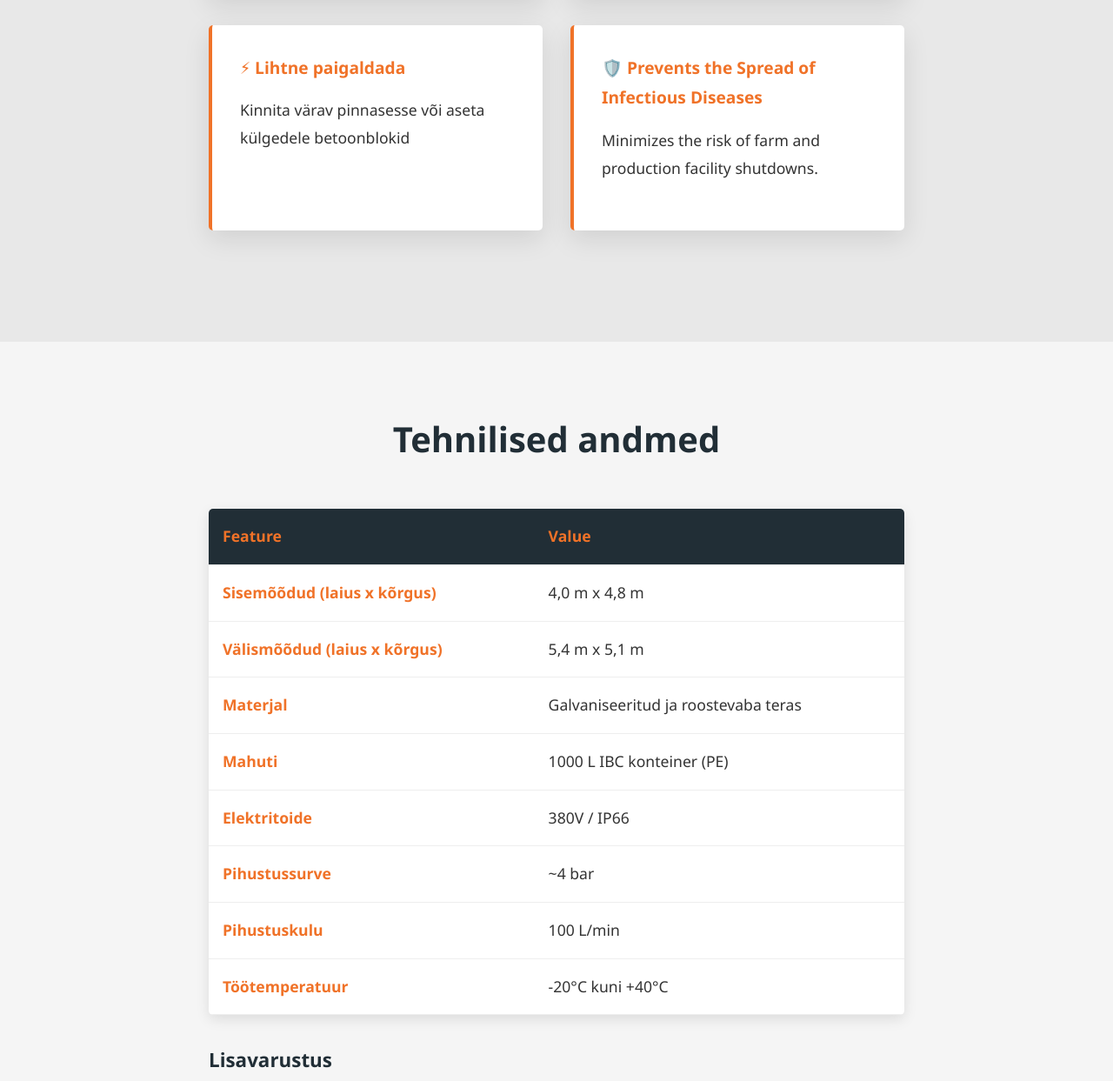
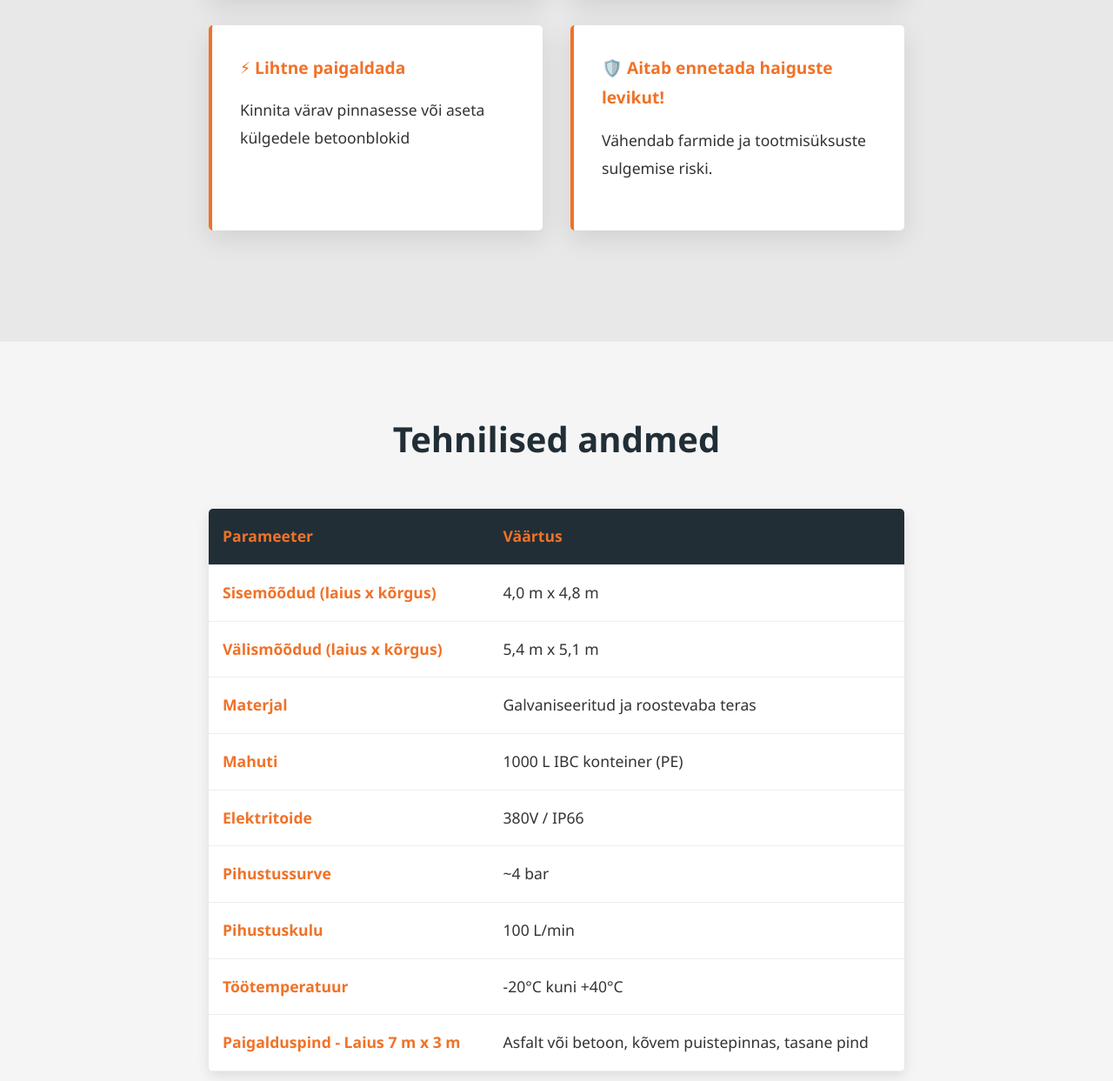
Before and after one commit to kirkelaht/dsonordic, a plain HTML site: page index.html in a window 1280 px wide. Shown: the part 4017-5260 px from the top of the page at 87% size. Drawn offline with Linux system fonts and the light colour scheme.

Commit message:
Add files via upload

```diff
--- a/index.html
+++ b/index.html
@@ -736,8 +736,8 @@
             <p><span data-lang="et">Kinnita värav pinnasesse või aseta külgedele betoonblokid</span><span data-lang="fi" style="display:none;">Kiinnitä portti maahan tai aseta sivuille betonilohkareet</span><span data-lang="sv" style="display:none;">Fäst porten i marken eller placera betongblock på sidorna</span><span data-lang="en" style="display:none;">Secure the gate to the ground or place concrete blocks on the sides</span></p>
           </div>
           <div class="benefit-card">
-            <h4><span data-lang="et">🛡️ Prevents the Spread of Infectious Diseases</span><span data-lang="fi" style="display:none;">Ehkäisee tartuntatautien leviämistä</span><span data-lang="sv" style="display:none;">Förebygger spridning av infektionssjukdomar</span><span data-lang="en" style="display:none;">🛡️ Prevents the Spread of Infectious Diseases</span></h4>
-            <p><span data-lang="et">Minimizes the risk of farm and production facility shutdowns.</span><span data-lang="fi" style="display:none;">Minimoi maatilojen ja tuotantolaitosten sulkemisriskin</span><span data-lang="sv" style="display:none;">Minimerar risken för att gårdar och produktionsenheter stängs</span><span data-lang="en" style="display:none;">Minimizes the risk of farm and production facility shutdowns.</span></p>
+            <h4><span data-lang="et">🛡️ Aitab ennetada haiguste levikut!</span><span data-lang="fi" style="display:none;">Ehkäisee tartuntatautien leviämistä</span><span data-lang="sv" style="display:none;">Förebygger spridning av infektionssjukdomar</span><span data-lang="en" style="display:none;">🛡️ Prevents the Spread of Infectious Diseases</span></h4>
+            <p><span data-lang="et">Vähendab farmide ja tootmisüksuste sulgemise riski.</span><span data-lang="fi" style="display:none;">Minimoi maatilojen ja tuotantolaitosten sulkemisriskin</span><span data-lang="sv" style="display:none;">Minimerar risken för att gårdar och produktionsenheter stängs</span><span data-lang="en" style="display:none;">Minimizes the risk of farm and production facility shutdowns.</span></p>
           </div>
         </div>
       </div>
@@ -758,10 +758,10 @@
           <thead>
             <tr>
               <th>
-                <span data-lang="et">Feature</span><span data-lang="fi" style="display:none;">Ominaisuus</span><span data-lang="sv" style="display:none;">Egenskap</span><span data-lang="en" style="display:none;">Feature</span>
+                <span data-lang="et">Parameeter</span><span data-lang="fi" style="display:none;">Ominaisuus</span><span data-lang="sv" style="display:none;">Egenskap</span><span data-lang="en" style="display:none;">Feature</span>
               </th>
               <th>
-                <span data-lang="et">Value</span><span data-lang="fi" style="display:none;">Arvo</span><span data-lang="sv" style="display:none;">Värde</span><span data-lang="en" style="display:none;">Value</span>
+                <span data-lang="et">Väärtus</span><span data-lang="fi" style="display:none;">Arvo</span><span data-lang="sv" style="display:none;">Värde</span><span data-lang="en" style="display:none;">Value</span>
               </th>
             </tr>
           </thead>
@@ -797,6 +797,10 @@
             <tr>
               <td><strong><span data-lang="et">Töötemperatuur</span><span data-lang="fi" style="display:none;">Käyttölämpötila</span><span data-lang="sv" style="display:none;">Arbetstemperatur</span><span data-lang="en" style="display:none;">Operating Temperature</span></strong></td>
               <td>-20°C kuni +40°C</td>
+            </tr>
+            <tr>
+              <td><strong><span data-lang="et">Paigalduspind - Laius 7 m x 3 m</span><span data-lang="fi" style="display:none;">Asennusalue - Leveys 7 m x 3 m</span><span data-lang="sv" style="display:none;">Installationsyta - Bredd 7 m x 3 m</span><span data-lang="en" style="display:none;">Installation area - Width 7 m x 3 m</span></strong></td>
+              <td><span data-lang="et">Asfalt või betoon, kõvem puistepinnas, tasane pind</span><span data-lang="fi" style="display:none;">Asfaltti tai betonia, kovempi hiekkapohja, tasainen pinta</span><span data-lang="sv" style="display:none;">Asfalt eller betong, hårdare sandbotten, plan yta</span><span data-lang="en" style="display:none;">Asphalt or concrete, harder sand base, level surface</span></td>
             </tr>
           </tbody>
         </table>
```
